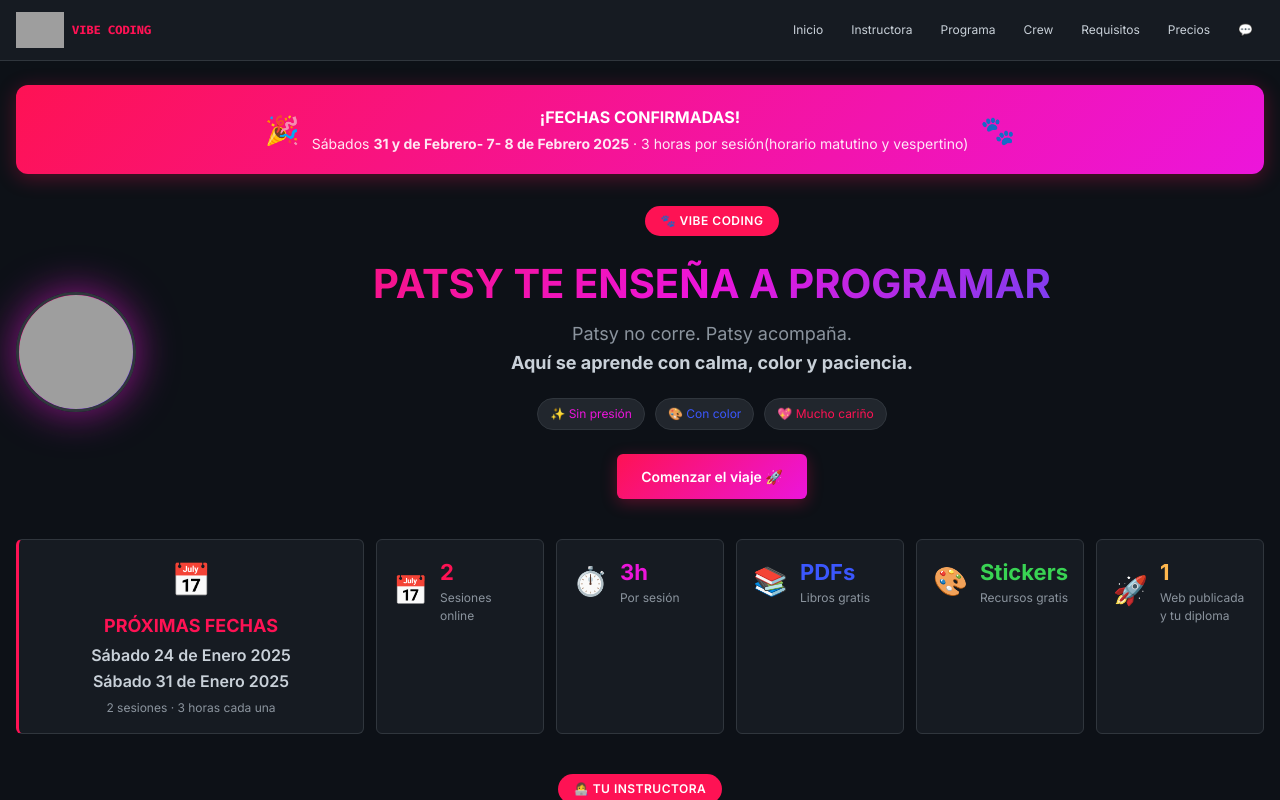
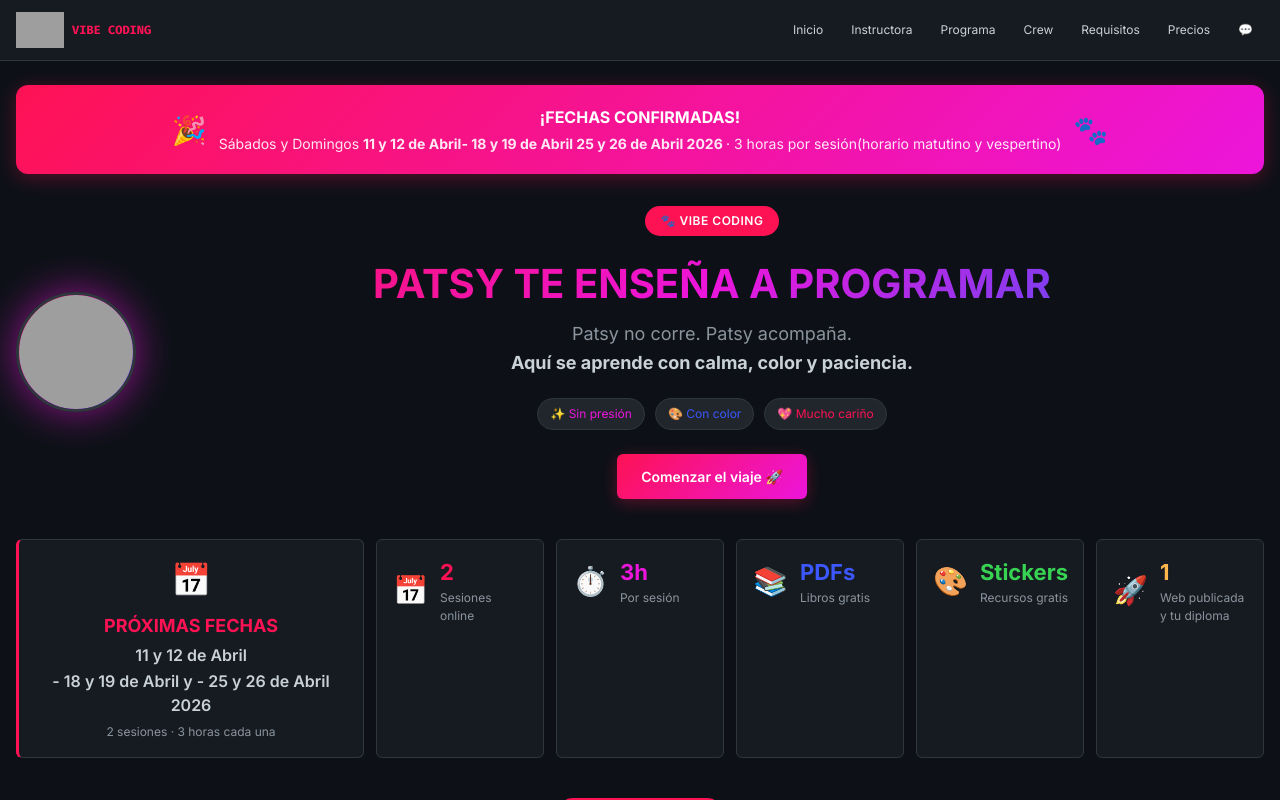
Before and after one commit to LuminousMindNeurospicy/patsyvibecoding, a website: page index.html in a window 1280 px wide. Drawn offline with nearby package versions, Linux system fonts and the light colour scheme; grey boxes are pictures that could not be loaded.

Commit message:
add changes

```diff
--- a/index.html
+++ b/index.html
@@ -623,8 +623,8 @@
                   margin: 0;
                 "
               >
-                Sábados
-                <strong>31 y de Febrero- 7- 8 de Febrero 2025</strong> · 3
+                Sábados y Domingos
+                <strong>11 y 12 de Abril- 18 y 19  de Abril  25 y 26 de Abril 2026 </strong> · 3
                 horas por sesión(horario matutino y vespertino)
               </p>
             </div>
@@ -793,10 +793,10 @@
                   margin-bottom: 2px;
                 "
               >
-                Sábado 24 de Enero 2025
+              11 y 12 de Abril
               </div>
               <div style="font-size: 16px; color: #c9d1d9; font-weight: 600">
-                Sábado 31 de Enero 2025
+                - 18 y 19  de Abril y -   25 y 26 de Abril 2026
               </div>
               <div style="font-size: 12px; color: #8b949e; margin-top: 6px">
                 2 sesiones · 3 horas cada una
```
